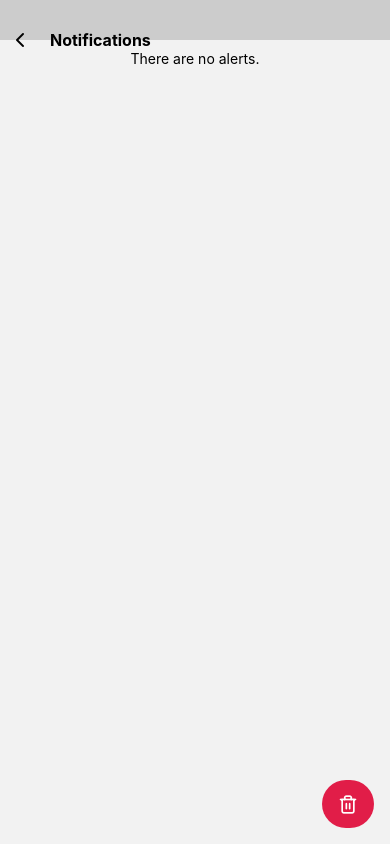
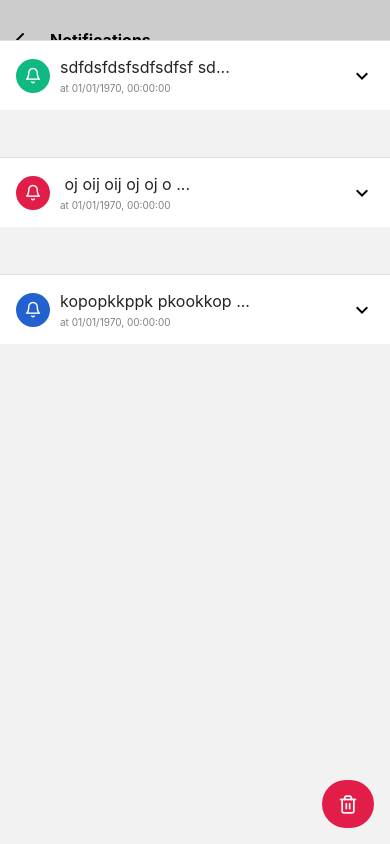
Before and after one commit to quintinoandre/pallas, a React Native app: screen /AlertsList in a window 390 px wide. Built offline with nearby package versions, Linux system fonts and the light colour scheme.

Commit message:
M04: L01: 04 – Componente AlertItem

```diff
--- a/src/private/Alerts/AlertItem.jsx
+++ b/src/private/Alerts/AlertItem.jsx
@@ -1,12 +1,98 @@
-import React from 'react';
-import { Text } from 'react-native';
+import React, { useState } from 'react';
+import { StyleSheet, Text, View } from 'react-native';
+import { ListItem, Avatar, useTheme } from 'react-native-elements';
+
+import { alertType } from '../../services/AlertsService';
+
+import 'intl';
+import 'intl/locale-data/jsonp/pt-PT';
+
+const styles = StyleSheet.create({
+	content: { marginLeft: 10 },
+	subtitleView: { marginTop: 5, flexDirection: 'row' },
+	subtitle: { color: 'grey', fontSize: 10 },
+	fullView: {
+		paddingTop: 10,
+		paddingBottom: 20,
+		paddingHorizontal: 60,
+		backgroundColor: '#fff',
+	},
+});
 
 /**
  * props:
  * - alert
  */
 function AlertItem({ ...props }) {
-	return <Text>{JSON.stringify(props.alert)}</Text>;
+	const { theme } = useTheme();
+
+	const [expanded, setExpanded] = useState(false);
+
+	function getAvatar(type) {
+		let color = '';
+
+		switch (type) {
+			case alertType.error:
+				color = theme.colors.danger;
+				break;
+			case alertType.success:
+				color = theme.colors.success;
+				break;
+			case alertType.info:
+				color = theme.colors.info;
+				break;
+			default:
+				break;
+		}
+
+		return (
+			<Avatar
+				icon={{ name: 'bell', type: 'feather', color: 'white' }}
+				size="small"
+				overlayContainerStyle={{ backgroundColor: color }}
+				rounded
+			/>
+		);
+	}
+
+	function getDate(timestamp) {
+		const date = new Date(timestamp);
+
+		const frm = new Intl.DateTimeFormat('en-GB', {
+			dateStyle: 'short',
+			timeStyle: 'medium',
+		}).format(date);
+
+		return (
+			<View style={styles.subtitleView}>
+				<Text style={styles.subtitle}>{`at ${frm}`}</Text>
+			</View>
+		);
+	}
+
+	return (
+		<ListItem.Accordion
+			content={
+				<>
+					{getAvatar(props.alert.type)}
+					<ListItem.Content style={styles.content}>
+						<ListItem.Title>{`${props.alert.text.substring(
+							0,
+							20
+						)}...`}</ListItem.Title>
+						{getDate(props.alert.date)}
+					</ListItem.Content>
+				</>
+			}
+			isExpanded={expanded}
+			onPress={(_event) => setExpanded(!expanded)}
+			topDivider
+		>
+			<View style={styles.fullView}>
+				<Text>{props.alert.text}</Text>
+			</View>
+		</ListItem.Accordion>
+	);
 }
 
 export default AlertItem;
--- a/src/private/Alerts/AlertsList.jsx
+++ b/src/private/Alerts/AlertsList.jsx
@@ -41,7 +41,24 @@ function AlertsList({ ...props }) {
 	}
 
 	function loadAlerts(page) {
-		setIsLoading(true);
+		setAlerts([
+			{
+				date: 1,
+				type: 'success',
+				text: 'sdfdsfdsfsdfsdfsf sdfsdfsdfsdfs sdfs',
+			},
+			{
+				date: 2,
+				type: 'error',
+				text: ' oj oij oij oj oj o j ojlçllmç  ',
+			},
+			{
+				date: 3,
+				type: 'info',
+				text: 'kopopkkppk pkookkop kppkookp koopk ',
+			},
+		]);
+		/* setIsLoading(true);
 
 		getAlerts()
 			.then((result) => {
@@ -60,7 +77,7 @@ function AlertsList({ ...props }) {
 				setIsLoading(false);
 
 				errorHandling(err);
-			});
+			}); */
 	}
 
 	useEffect(() => {
--- a/src/services/AlertsService.js
+++ b/src/services/AlertsService.js
@@ -1,4 +1,10 @@
 import AsyncStorage from '@react-native-async-storage/async-storage';
+
+const alertType = {
+	error: 'error',
+	success: 'success',
+	info: 'info',
+};
 
 async function getAlerts() {
 	const response = await AsyncStorage.getItem('alerts');
@@ -26,4 +32,4 @@ async function deleteAllAlerts() {
 	return AsyncStorage.removeItem('alerts');
 }
 
-export { getAlerts, saveAlert, hasAlerts, deleteAllAlerts };
+export { alertType, getAlerts, saveAlert, hasAlerts, deleteAllAlerts };
```
